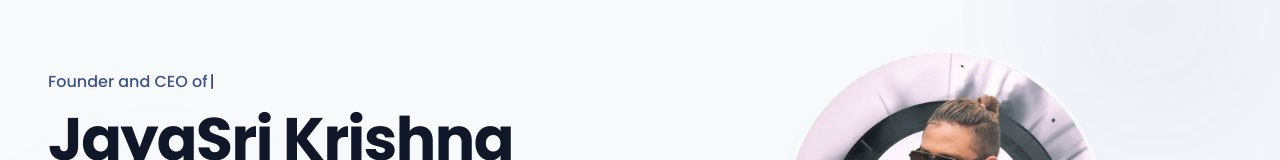
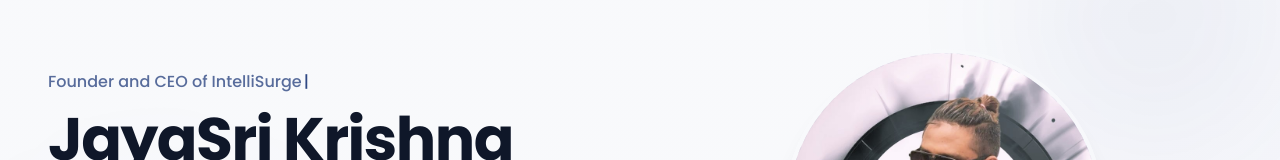
Before and after one commit to vk141143/intellisurge-ceo-profile, a React (Vite) app: page / in a window 1280 px wide. Both pictures are taken after a click on the button "Toggle theme". Shown: the part 191-351 px from the top of the page. Built offline with nearby package versions, Linux system fonts and the light colour scheme.

Commit message:
Fix: Improve hero section animation
Make the title animation faster.

```diff
--- a/src/components/HeroSection.tsx
+++ b/src/components/HeroSection.tsx
@@ -32,9 +32,9 @@ export default function HeroSection() {
     if (!loaded) return;
 
     const currentTitle = titles[titleIndex];
-    const typeSpeed = 100; // Speed of typing in ms
-    const deleteSpeed = 50; // Speed of deleting in ms
-    const completeDelay = 2000; // How long to show the complete title
+    const typeSpeed = 50; // Speed of typing in ms - faster now (was 100)
+    const deleteSpeed = 25; // Speed of deleting in ms - faster now (was 50)
+    const completeDelay = 1500; // How long to show the complete title - shorter now (was 2000)
 
     const animateTitle = () => {
       setIsAnimating(true);
@@ -66,7 +66,7 @@ export default function HeroSection() {
       }
     };
 
-    timeout = window.setTimeout(animateTitle, 500);
+    timeout = window.setTimeout(animateTitle, 300); // Starting faster (was 500)
 
     return () => {
       clearTimeout(timeout);
@@ -96,10 +96,10 @@ export default function HeroSection() {
               <h2 className="font-medium text-primary inline-flex">
                 <span className="relative overflow-hidden">
                   <span className={cn(
-                    "inline-block transition-all duration-300",
+                    "inline-block transition-all duration-200", // Faster transition (was 300)
                     isAnimating ? "animate-pulse-subtle" : ""
                   )}>{displayText}</span>
-                  <span className="animate-pulse ml-0.5 inline-block">|</span>
+                  <span className="animate-pulse-fast ml-0.5 inline-block">|</span>
                 </span>
               </h2>
             </div>
--- a/src/index.css
+++ b/src/index.css
@@ -185,6 +185,15 @@
     margin-left: 0.05em;
     animation: blink 1s step-end infinite;
   }
+
+  /* Add faster cursor blink animation */
+  .animate-pulse-fast {
+    animation: blink 0.6s step-end infinite;
+  }
+
+  .animate-pulse-subtle {
+    animation: pulse-subtle 1.2s ease infinite;
+  }
 }
 
 /* Enhanced scroll animations */
@@ -282,6 +291,12 @@ section {
   50% { opacity: 0; }
 }
 
+/* Subtle pulse animation */
+@keyframes pulse-subtle {
+  0%, 100% { opacity: 1; }
+  50% { opacity: 0.7; }
+}
+
 /* Fun entrance animations for elements */
 .slide-in-left {
   animation: slideInLeft 0.8s ease-out forwards;
```
